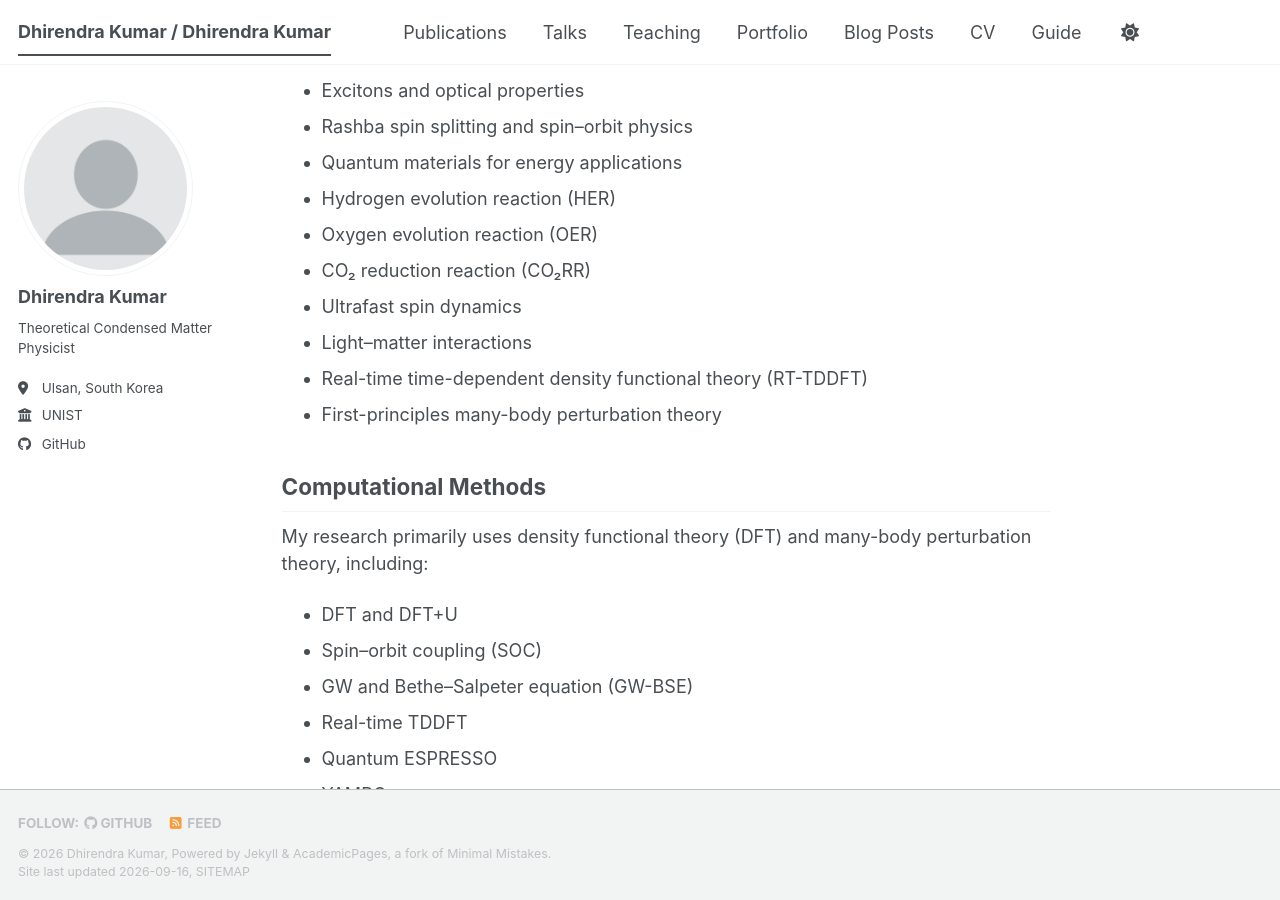
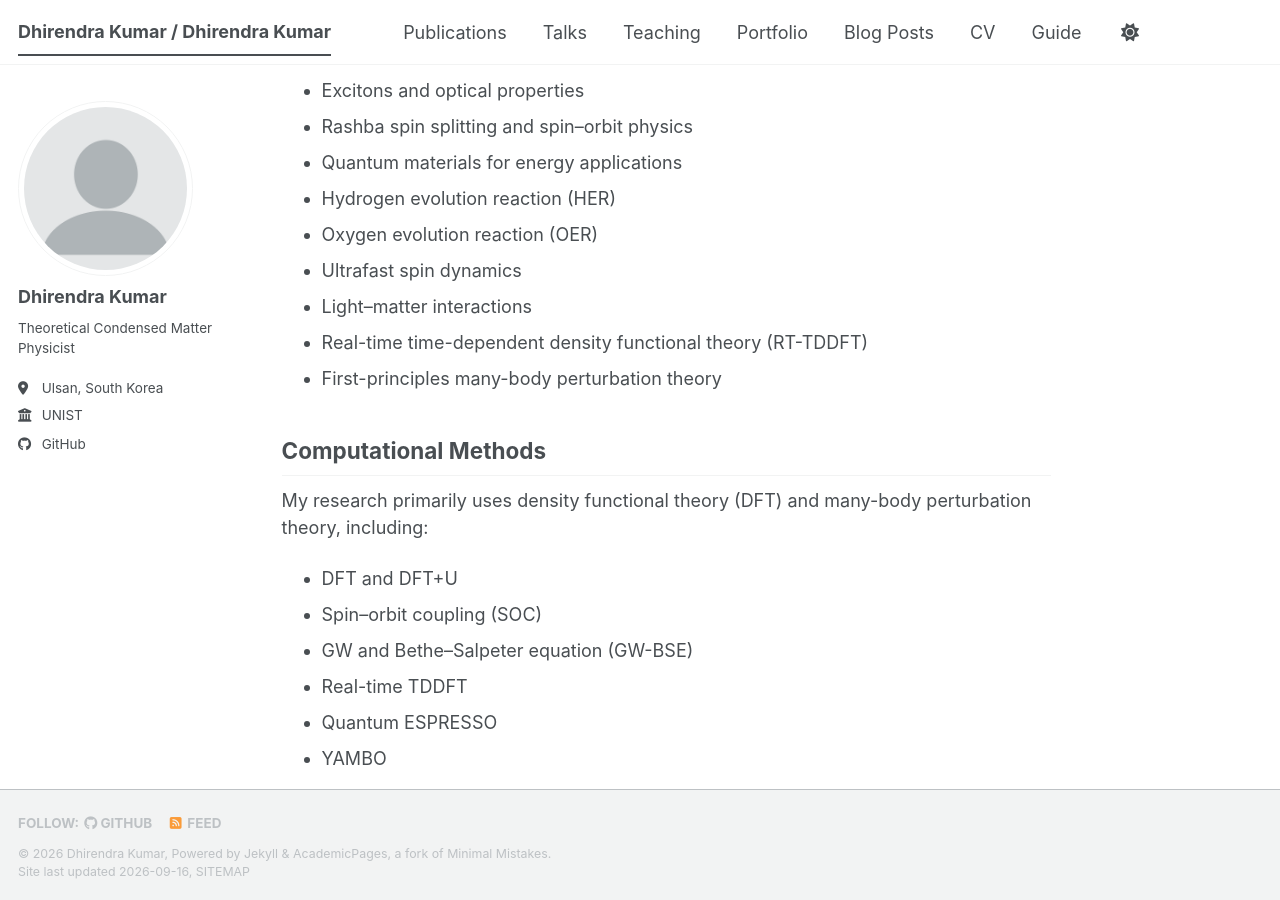
Before and after one commit to Dhirendra-Kumar96/Dhirendra-Kumar96.github.io, a Jekyll site: the page built from _pages/about.md, in a window 1280 px wide and 900 px high, scrolled down 363 px. Built offline with Jekyll 4.4.1, drawn with Linux system fonts in a browser that asks for light colours; a style sheet for code colours, icons or effects is not loaded.

Commit message:
Remove CO₂ reduction reaction from about page
Removed CO₂ reduction reaction (CO₂RR) from the list.

```diff
--- a/_pages/about.md
+++ b/_pages/about.md
@@ -19,7 +19,6 @@ My research focuses on the theoretical understanding of electronic, spin, and op
 - Quantum materials for energy applications
 - Hydrogen evolution reaction (HER)
 - Oxygen evolution reaction (OER)
-- CO₂ reduction reaction (CO₂RR)
 - Ultrafast spin dynamics
 - Light–matter interactions
 - Real-time time-dependent density functional theory (RT-TDDFT)
```
